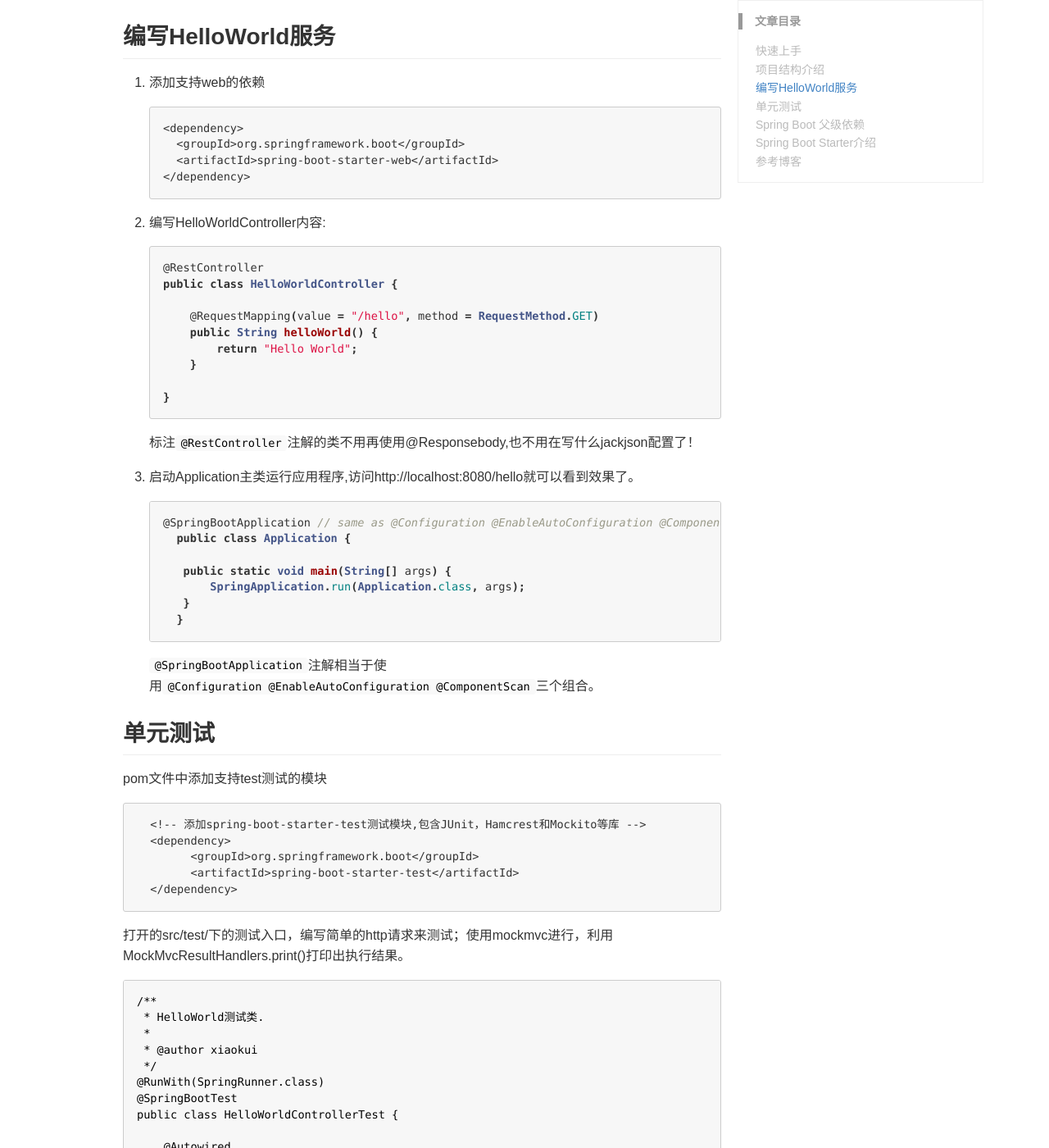
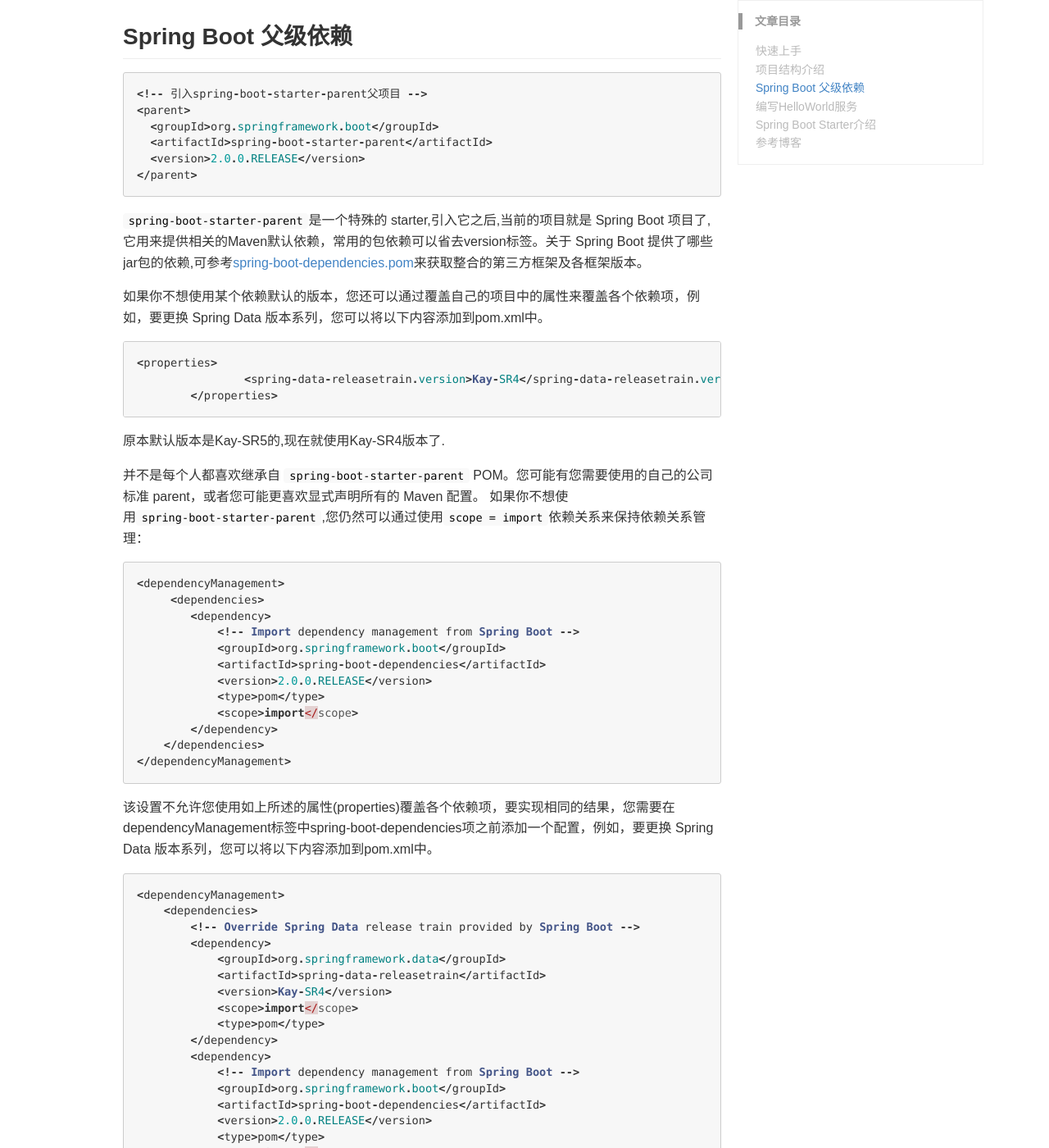
Before and after one commit to xiaokuicui/xiaokuicui.github.io, a Jekyll site: the page built from _posts/2018-01-01-springboot-quickstart.md, in a window 1280 px wide and 1400 px high, scrolled down 1163 px. Shown: the whole window at 82% size. Built offline with Jekyll 4.4.1, drawn with Linux system fonts in a browser that asks for light colours; comment, search, counter and statistics services are not loaded; some of the changed text lies outside the part shown.

Commit message:
spring-boot

````diff
--- a/_posts/2018-01-01-springboot_01_quickstart.md
+++ b/_posts/2018-01-01-springboot-quickstart.md
@@ -43,84 +43,6 @@
   * service 层主要是业务类代码
   * web负责页面访问控制
 
-## 编写HelloWorld服务
-1. 添加支持web的依赖
-
-   ```
-   <dependency>
-     <groupId>org.springframework.boot</groupId>
-     <artifactId>spring-boot-starter-web</artifactId>
-   </dependency>
-   ```
-2. 编写HelloWorldController内容:
-
-   ```java
-   @RestController
-   public class HelloWorldController {
-
-       @RequestMapping(value = "/hello", method = RequestMethod.GET)
-       public String helloWorld() {
-           return "Hello World";
-       }
-
-   }
-   ```
-   标注``@RestController``注解的类不用再使用@Responsebody,也不用在写什么jackjson配置了！
-
-3. 启动Application主类运行应用程序,访问http://localhost:8080/hello就可以看到效果了。
-
-   ```java
-   @SpringBootApplication // same as @Configuration @EnableAutoConfiguration @ComponentScan
-  public class Application {
-
-      public static void main(String[] args) {
-          SpringApplication.run(Application.class, args);
-      }
-  }
-   ```
-
-   ``@SpringBootApplication``注解相当于使用``@Configuration @EnableAutoConfiguration @ComponentScan``三个组合。
-
-## 单元测试
-pom文件中添加支持test测试的模块
-  ```
-  <!-- 添加spring-boot-starter-test测试模块,包含JUnit，Hamcrest和Mockito等库 -->
-  <dependency>
-  	<groupId>org.springframework.boot</groupId>
-  	<artifactId>spring-boot-starter-test</artifactId>
-  </dependency>
-  ```
-打开的src/test/下的测试入口，编写简单的http请求来测试；使用mockmvc进行，利用MockMvcResultHandlers.print()打印出执行结果。
-```Java
-/**
- * HelloWorld测试类.
- *
- * @author xiaokui
- */
-@RunWith(SpringRunner.class)
-@SpringBootTest
-public class HelloWorldControllerTest {
-
-    @Autowired
-    private WebApplicationContext context;
-
-    private MockMvc mvc;
-
-    @Before
-    public void setUp() throws Exception {
-        mvc = MockMvcBuilders.webAppContextSetup(context).build();
-    }
-
-    @Test
-    public void getHello() throws Exception {
-        mvc.perform(MockMvcRequestBuilders.get("/hello").accept(MediaType.APPLICATION_JSON))
-                .andExpect(MockMvcResultMatchers.status().isOk())
-                .andExpect(MockMvcResultMatchers.content().string("Hello World"));
-    }
-}
-
-```
-
 ## Spring Boot 父级依赖
 ```java
 <!-- 引入spring-boot-starter-parent父项目 -->
@@ -130,9 +52,9 @@
   <version>2.0.0.RELEASE</version>
 </parent>
 ```
-这块配置就是Spring Boot父级依赖，有了这个，当前的项目就是Spring Boot项目了，spring-boot-starter-parent是一个特殊的starter,它用来提供相关的Maven默认依赖，使用它之后，常用的包依赖可以省去version标签。关于Spring Boot提供了哪些jar包的依赖,可参考[spring-boot-dependencies.pom](https://github.com/spring-projects/spring-boot/blob/v2.0.0.RELEASE/spring-boot-project/spring-boot-dependencies/pom.xml)来获取整合的第三方框架及各框架版本。
+``spring-boot-starter-parent``是一个特殊的 starter,引入它之后,当前的项目就是 Spring Boot 项目了,它用来提供相关的Maven默认依赖，常用的包依赖可以省去version标签。关于 Spring Boot 提供了哪些jar包的依赖,可参考[spring-boot-dependencies.pom](https://github.com/spring-projects/spring-boot/blob/v2.0.0.RELEASE/spring-boot-project/spring-boot-dependencies/pom.xml)来获取整合的第三方框架及各框架版本。
 
-如果你不想使用某个依赖默认的版本，您还可以通过覆盖自己的项目中的属性来覆盖各个依赖项，例如，要更换Spring Data版本系列，您可以将以下内容添加到pom.xml中。
+如果你不想使用某个依赖默认的版本，您还可以通过覆盖自己的项目中的属性来覆盖各个依赖项，例如，要更换 Spring Data 版本系列，您可以将以下内容添加到pom.xml中。
 ```java
 <properties>
 		<spring-data-releasetrain.version>Kay-SR4</spring-data-releasetrain.version>
@@ -140,8 +62,8 @@
 ```
 原本默认版本是Kay-SR5的,现在就使用Kay-SR4版本了.
 
-并不是每个人都喜欢继承自spring-boot-starter-parent POM。您可能有您需要使用的自己的公司标准parent，或者您可能更喜欢显式声明所有的Maven配置。
-如果你不想使用spring-boot-starter-parent，您仍然可以通过使用scope = import依赖关系来保持依赖关系管理：
+并不是每个人都喜欢继承自 ``spring-boot-starter-parent`` POM。您可能有您需要使用的自己的公司标准 parent，或者您可能更喜欢显式声明所有的 Maven 配置。
+如果你不想使用``spring-boot-starter-parent``,您仍然可以通过使用``scope = import``依赖关系来保持依赖关系管理：
 ```java
 <dependencyManagement>
      <dependencies>
@@ -156,7 +78,7 @@
     </dependencies>
 </dependencyManagement>
 ```
-该设置不允许您使用如上所述的属性(properties)覆盖各个依赖项，要实现相同的结果，您需要在dependencyManagement标签中spring-boot-dependencies项之前添加一个配置，例如，要更换Spring Data版本系列，您可以将以下内容添加到pom.xml中。
+该设置不允许您使用如上所述的属性(properties)覆盖各个依赖项，要实现相同的结果，您需要在dependencyManagement标签中spring-boot-dependencies项之前添加一个配置，例如，要更换 Spring Data 版本系列，您可以将以下内容添加到pom.xml中。
 ```java
 <dependencyManagement>
     <dependencies>
@@ -180,11 +102,62 @@
 </dependencyManagement>
 
 ```
+
+## 编写HelloWorld服务
+1. 引入支持web的依赖
+   ```xml
+ 		<dependency>
+ 			<groupId>org.springframework.boot</groupId>
+ 			<artifactId>spring-boot-starter</artifactId>
+ 		</dependency>
+ 		<dependency>
+ 			<groupId>org.springframework.boot</groupId>
+ 			<artifactId>spring-boot-starter-web</artifactId>
+ 			<exclusions>
+ 				<exclusion>
+ 					<groupId>org.springframework.boot</groupId>
+ 					<artifactId>spring-boot-starter</artifactId>
+ 				</exclusion>
+ 			</exclusions>
+ 		</dependency>
+   ```
+   - ``spring-boot-starter``是 spring boot 的核心.包括 autoconfigure、logging(日志框架)、YAML 配置支持.
+   - ``spring-boot-starter-web``使用 spring MVC 构建 web,使用 Tomcat 作为默认的嵌入容器.同时也支持 Hibernate Validator.
+
+2. 编写HelloWorldController内容:
+
+   ```java
+   @RestController
+   public class HelloWorldController {
+
+       @RequestMapping(value = "/hello", method = RequestMethod.GET)
+       public String helloWorld() {
+           return "Hello World";
+       }
+
+   }
+   ```
+   标注``@RestController``注解的类不用再使用@Responsebody,也不用在写jackjson配置了！
+
+3. 启动Application主类运行应用程序,访问http://localhost:8080/hello就可以看到效果了。
+
+   ```java
+   @SpringBootApplication // same as @Configuration @EnableAutoConfiguration @ComponentScan
+  public class Application {
+
+      public static void main(String[] args) {
+          SpringApplication.run(Application.class, args);
+      }
+  }
+   ```
+
+   ``@SpringBootApplication``注解相当于使用``@Configuration @EnableAutoConfiguration @ComponentScan``三个组合。
+
 ## Spring Boot Starter介绍
 
 |名称|描述|
 | ---------------------------- | ------------------------------- |
-| spring-boot-starter          | 核心入门,包括自动配置支持,日志记录和YAML  |
+| spring-boot-starter          | spring-boot 核心,包括自动配置支持,日志记录和YAML  |
 | spring-boot-starter-activemq | 使用Apache ActiveMQ启动JMS消息传递      |
 | spring-boot-starter-amqp     | 使用Spring AMQP和Rabbit MQ    |
 | spring-boot-starter-aop      | 使用Spring AOP和AspectJ进行面向方面编程 |
@@ -223,17 +196,17 @@
 |spring-boot-starter-test|用于测试包含JUnit，Hamcrest和Mockito等库的Spring Boot应用程序|
 |spring-boot-starter-thymeleaf|使用Thymeleaf视图构建MVC Web应用程序|
 |spring-boot-starter-validation|通过Hibernate Validator使用Java Bean验证|
-|spring-boot-starter-web|使用Spring MVC构建Web，包括RESTful应用程序。使用Tomcat作为默认的嵌入容器|
+|spring-boot-starter-web|使用Spring MVC构建Web，包括RESTful应用程序。默认使用Tomcat嵌入式容器|
 |spring-boot-starter-web-services|使用Spring Web Services|
-|spring-boot-starter-webflux|使用Spring Framework的Reactive Web支持构建WebFlux应用程序|
-|spring-boot-starter-websocket|使用Spring Framework的WebSocket支持构建WebSocket应用程序|
-|spring-boot-starter-actuator|可帮助您监控和管理您的应用程序|
-|spring-boot-starter-jetty|将Jetty用作嵌入式servlet容器的入门者。替代方案spring-boot-starter-tomcat|
+|spring-boot-starter-webflux|使用Spring Framework的Reactive Web构建WebFlux应用程序|
+|spring-boot-starter-websocket|使用Spring Framework的WebSocket构建WebSocket应用程序|
+|spring-boot-starter-actuator|监控和管理Spring Boot应用程序|
+|spring-boot-starter-jetty|使用Jetty作为嵌入式servlet容器.替代方案spring-boot-starter-tomcat|
 |spring-boot-starter-log4j2|使用Log4j2进行日志记录。替代方案spring-boot-starter-logging|
 |spring-boot-starter-logging|使用Logback进行日志记录。默认日志启动器|
 |spring-boot-starter-reactor-netty|使用Reactor Netty作为嵌入式反应式HTTP服务器|
-|spring-boot-starter-tomcat|使用Tomcat作为嵌入式servlet容器的入门。默认使用的servlet容器启动器spring-boot-starter-web|
-|spring-boot-starter-undertow|使用Undertow作为嵌入式servlet容器的入门者。替代方案spring-boot-starter-tomcat|
+|spring-boot-starter-tomcat|使用Tomcat作为嵌入式servlet容器.默认使用的servlet容器启动器spring-boot-starter-web|
+|spring-boot-starter-undertow|使用Undertow作为嵌入式servlet容器.替代方案spring-boot-starter-tomcat|
 
 
 ------------
@@ -245,6 +218,3 @@
    - [官方参考英文文档](https://docs.spring.io/spring-boot/docs/2.0.0.RELEASE/reference/htmlsingle/)
    - [官方参考中文文档](http://noahsnail.com/2016/10/08/2016-10-8-Spring%20Boot%202.0.0%E5%8F%82%E8%80%83%E6%89%8B%E5%86%8C_%E4%B8%AD%E6%96%87%E7%89%88/)
    - [官方SpringBoot例子源码](https://github.com/spring-projects/spring-boot/tree/master/spring-boot-samples)
-   - [嘟嘟MD-Spring Boot干货系列](http://tengj.top/categories/Spring-Boot%E5%B9%B2%E8%B4%A7%E7%B3%BB%E5%88%97/)
-   - [程序猿DD](http://blog.didispace.com/categories/Spring-Boot/)
-   - [纯洁的微笑](http://www.ityouknow.com/spring-boot.html)
--- a/baidu_verify_YjrFR83roC.html
+++ /dev/null
@@ -1 +0,0 @@
-YjrFR83roC
--- a/google2c26b850f87bdda0.html
+++ /dev/null
@@ -1 +0,0 @@
-google-site-verification: google2c26b850f87bdda0.html
````
Also changed, not shown: other parts of _posts/2018-01-01-springboot-quickstart.md (+6 -6 lines), _posts/2018-01-02-springboot-config.md (added, +109 -0 lines), _posts/2018-01-02-springboot_02_config.md (deleted, +0 -79 lines), _posts/2018-01-03-springboot-web.md (renamed from _posts/2018-01-03-springboot_03_web.md, +17 -6 lines), _posts/2018-01-04-springboot-swagger.md (renamed from _posts/2018-01-04-springboot_04_swagger.md, +1 -1 lines), _posts/2018-01-05-springboot-junit.md (added, +5 -0 lines), _posts/2018-01-06-springboot-logger.md (added, +29 -0 lines), _posts/2018-01-06_springboot_06_jpa.md (deleted, +0 -5 lines), _posts/2018-01-07-springboot-jdbc.md (added, +36 -0 lines), _posts/2018-01-08-springboot-mybatis.md (renamed from _posts/2018-01-05-springboot_05_mybatis.md, +3 -1 lines), _posts/2018-01-09_springboot-jpa.md (added, +27 -0 lines), _wiki/template.md (deleted, +0 -5 lines).
